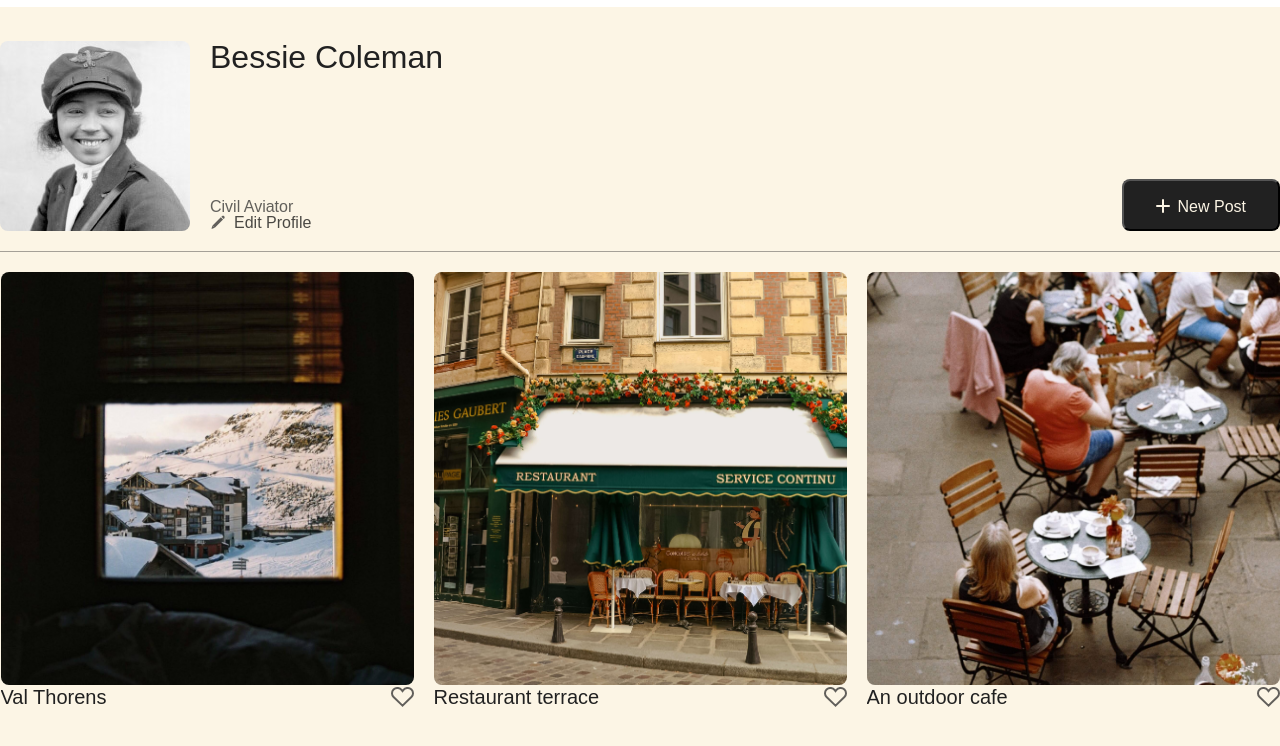
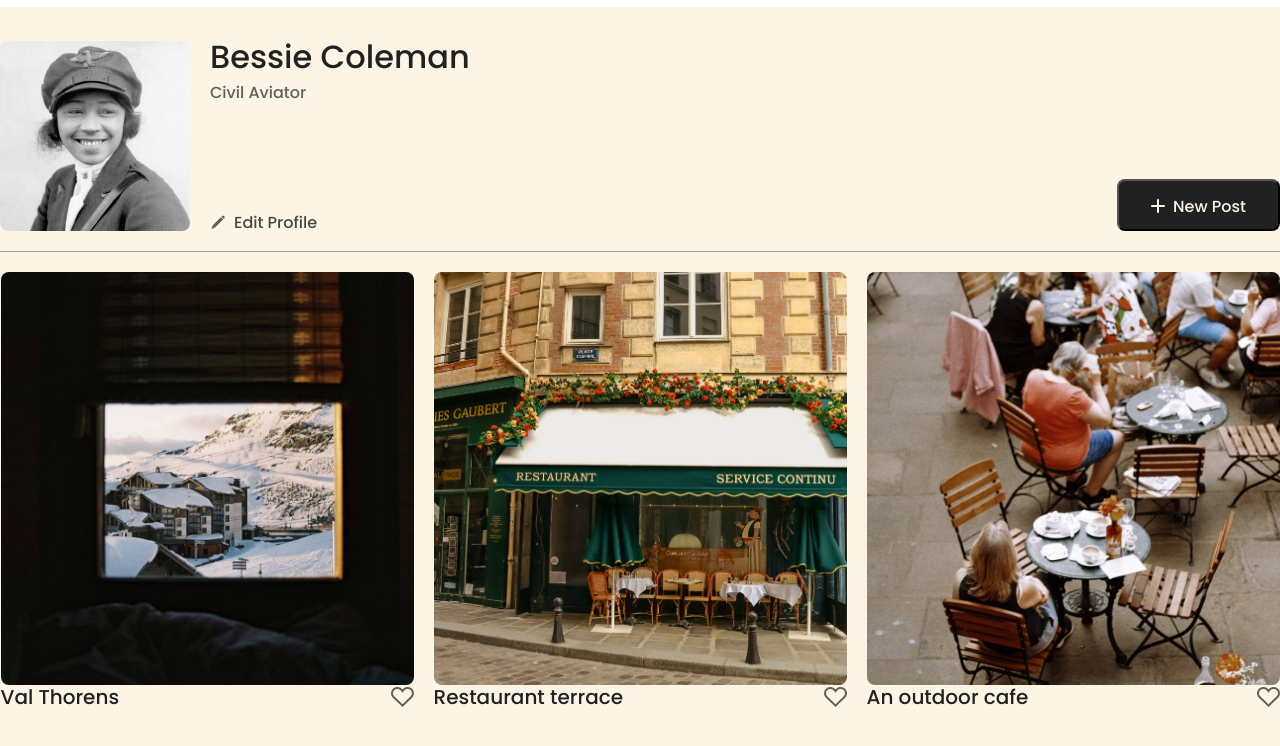
Before and after one commit to beamendivil/se_project_spots, a plain HTML site: page index.html in a window 1280 px wide. Shown: the part 39-785 px from the top of the page. Drawn offline with nearby package versions, Linux system fonts and the light colour scheme; grey boxes are pictures that could not be loaded; a web font is replaced by a local one.

Commit message:
New update for my project

```diff
--- a/blocks/body.css
+++ b/blocks/body.css
@@ -1,3 +1,5 @@
 body {
   background-color: #fcf5e5;
+  font-family: "Poppins", Arial, Helvetica, sans-serif;
+  margin: 0;
 }
--- a/blocks/content.css
+++ /dev/null
@@ -1,3 +0,0 @@
-.content {
-  padding: 0 20px;
-}
--- a/blocks/header.css
+++ b/blocks/header.css
@@ -5,8 +5,6 @@
   display: flex;
   justify-content: center;
   padding: 10px 0;
-  display: flex;
-  justify-content: center;
 }
 
 .header__logo {
--- a/blocks/page.css
+++ b/blocks/page.css
@@ -1,6 +1,12 @@
 .page {
+  max-width: 100%;
+  min-width: 320px;
+  margin: auto;
+  padding: 0;
+  min-height: 100vh;
+}
+
+.page__sections {
+  margin: 0 auto;
   max-width: 1280px;
-  margin: 0 auto;
-  min-height: 100vh;
-  font-family: "Poppins", Arial, Helvetica, sans-serif;
 }
--- a/blocks/profile.css
+++ b/blocks/profile.css
@@ -33,7 +33,6 @@
 
 .profile__description {
   margin: 0;
-  margin-top: auto;
   font-weight: 500;
   color: rgba(33, 33, 33, 0.7);
   font-size: 16px;
@@ -51,6 +50,7 @@
   text-align: center;
   line-height: 16px;
   margin-left: 0px;
+  margin-top: auto;
   gap: 8px;
   opacity: 70%;
   border: none;
--- a/pages/index.css
+++ b/pages/index.css
@@ -6,3 +6,4 @@
 @import url(../blocks/card.css);
 @import url(../blocks/footer.css);
 @import url(../blocks/body.css);
+@import url(../blocks/page.css);
```
Also changed, not shown: vendor/fonts/Poppins-Medium.ttf (added), vendor/fonts/Poppins-Regular.ttf (added).
